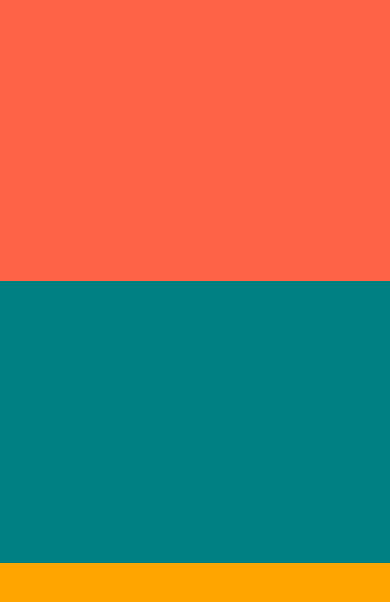
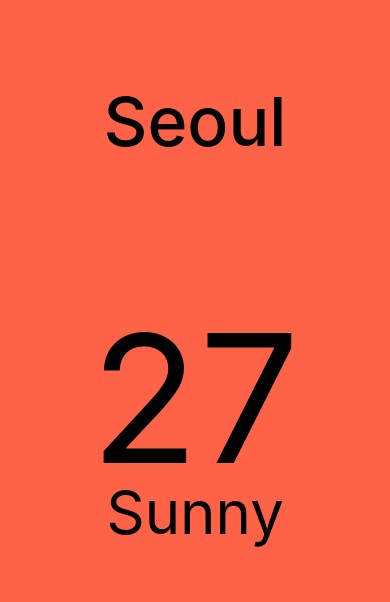
Before and after one commit to brillk/Nomad-react-native, a React Native app: screen / in a window 390 px wide. Shown: the top 602 px of the page. Built offline with nearby package versions, Linux system fonts and the light colour scheme.

Commit message:
Style Part-1

```diff
--- a/App.js
+++ b/App.js
@@ -3,27 +3,50 @@
 
 export default function App() {
   return (
-    <View style={{ flex: 1 }}>
-      <View style={{ flex: 1, backgroundColor: "tomato" }}></View>
-      <View style={{ flex: 1, backgroundColor: "teal" }}></View>
-      <View style={{ flex: 1, backgroundColor: "orange" }}></View>
+    <View style={styles.container}>
+      <View style={styles.city}>
+        <Text style={styles.cityName}>Seoul</Text>
+      </View>
+      <View style={styles.weather}>
+        <View style={styles.day}>
+          <Text style={styles.temp}>27</Text>
+          <Text style={styles.description}>Sunny</Text>
+        </View>
+      </View>
     </View>
   );
 }
 //flexbox로 부모를 만들고 자식들에게 비율을 조정할수 있다
 
-
 //모든 텍스트는 TEXT안에 들어가야 된다 웹이 아니기 때문에
 const styles = StyleSheet.create({
   container: {
-    flex: 0.5,
-    backgroundColor: "white",
+    flex: 1,
+    backgroundColor: "tomato",
+  },
+  city: {
+    flex: 1.2,
+    justifyContent: "center",
     alignItems: "center",
-    justifyContent: "center",
   },
-  text: {
-    fontSize: 20,
-    color: "tomato",
+  cityName: {
+    fontSize: 68,
+    fontWeight: "500",
+  },
+  weather: {
+    flex: 3,
+  },
+  day: {
+    flex: 1,
+    alignItems: "center",
+  },
+  temp: {
+    marginTop: 50,
+    fontSize: 178,
+  },
+  description: {
+    marginTop: -30,
+    fontSize: 60,
   },
 });
 
```
